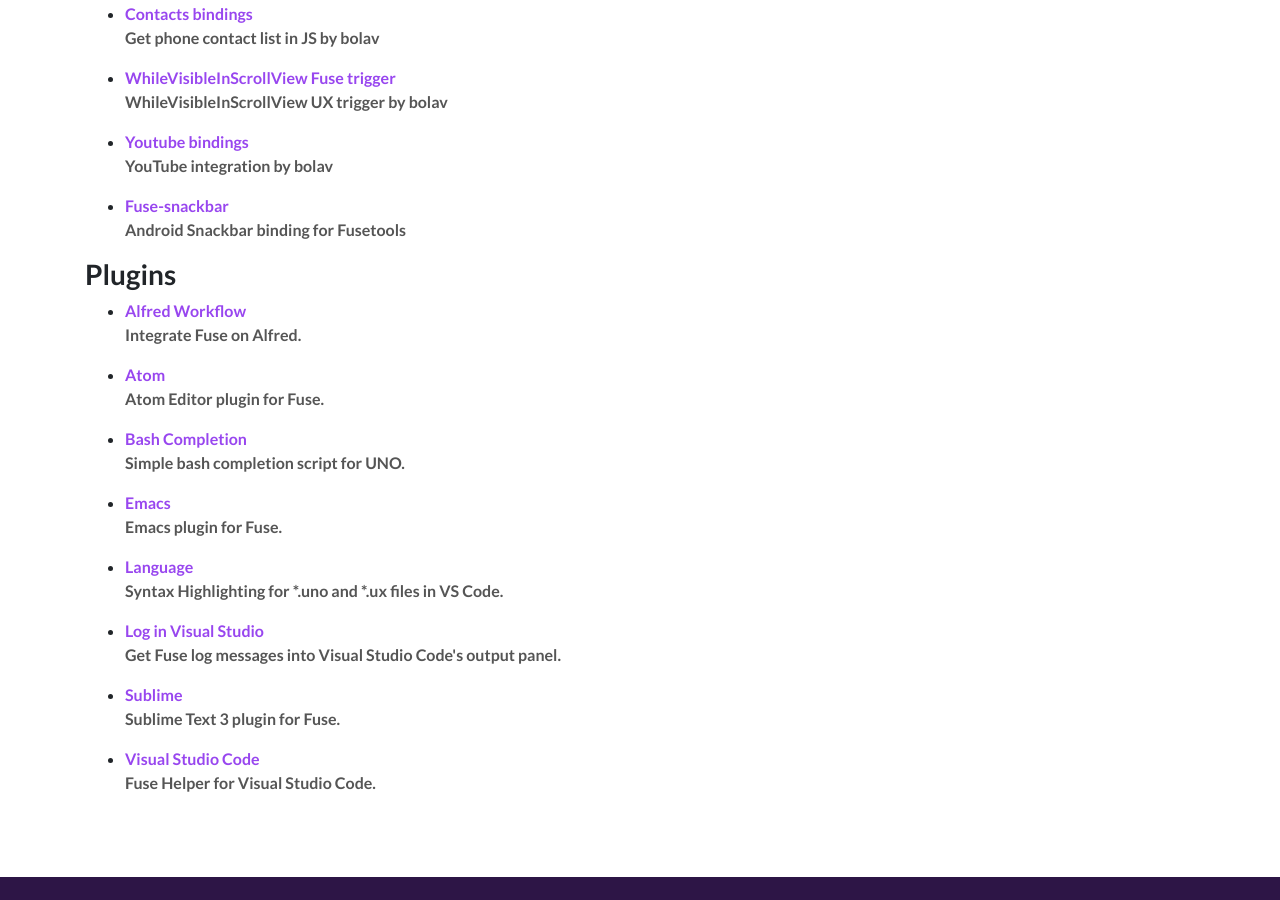
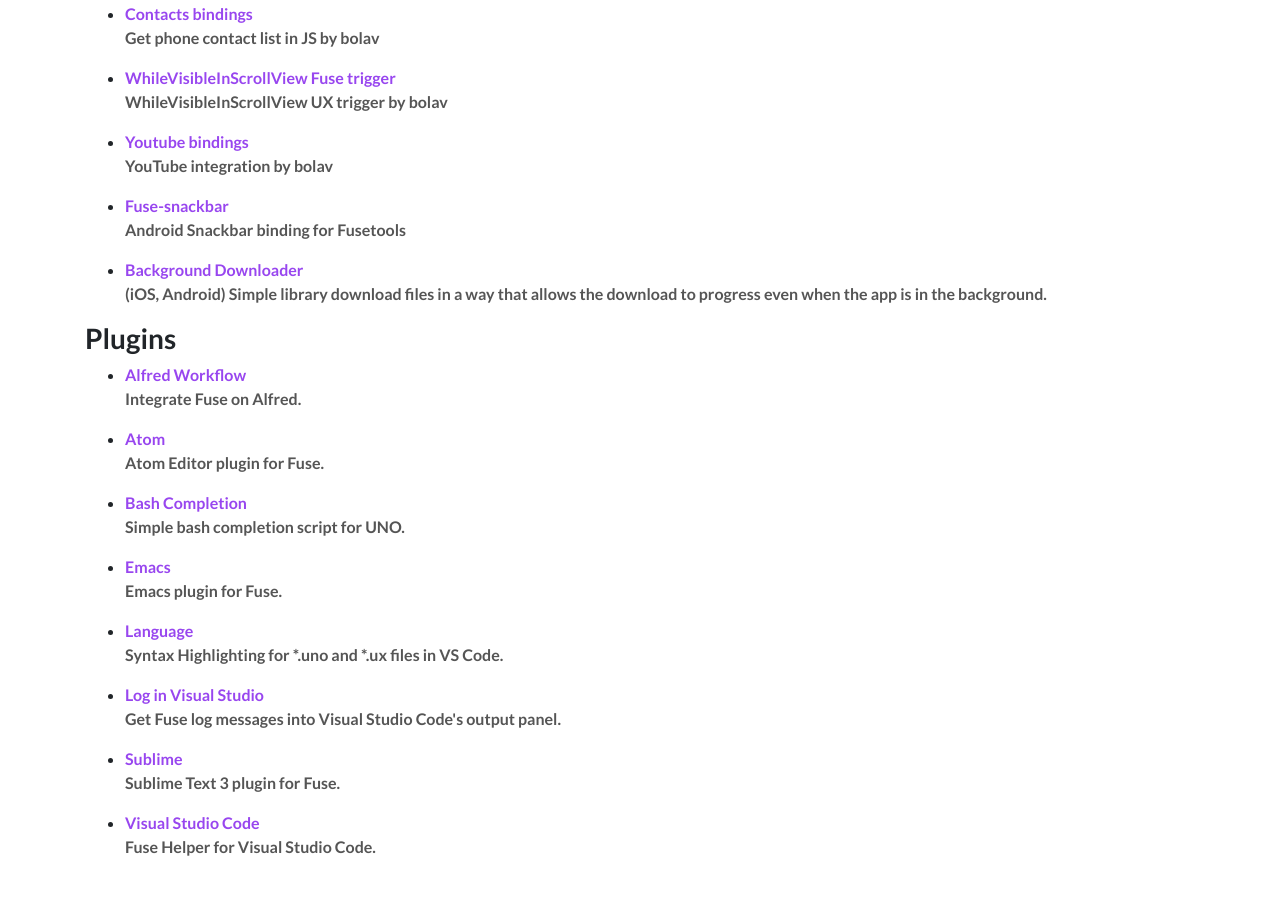
Before and after one commit to fuse-open/fuse-open.github.io, a Jekyll site: the page built from integrations.md, in a window 1280 px wide and 900 px high, scrolled down 4113 px. Built offline with Jekyll 4.4.1, drawn with Linux system fonts in a browser that asks for light colours; nearby versions of some CDN libraries.

Commit message:
Added BackgroundDownloader to Integrations

```diff
--- a/integrations.md
+++ b/integrations.md
@@ -196,6 +196,9 @@ packages:
 - title: Fuse-snackbar
   description: Android Snackbar binding for Fusetools
   url: https://github.com/devadiab/fuse-snackbar
+- title: Background Downloader
+  description: (iOS, Android) Simple library download files in a way that allows the download to progress even when the app is in the background.
+  url: https://github.com/Anagrr/Fuse.BackgroundDownload
 plugins:
 - title: Alfred Workflow
   description: Integrate Fuse on Alfred.
```
